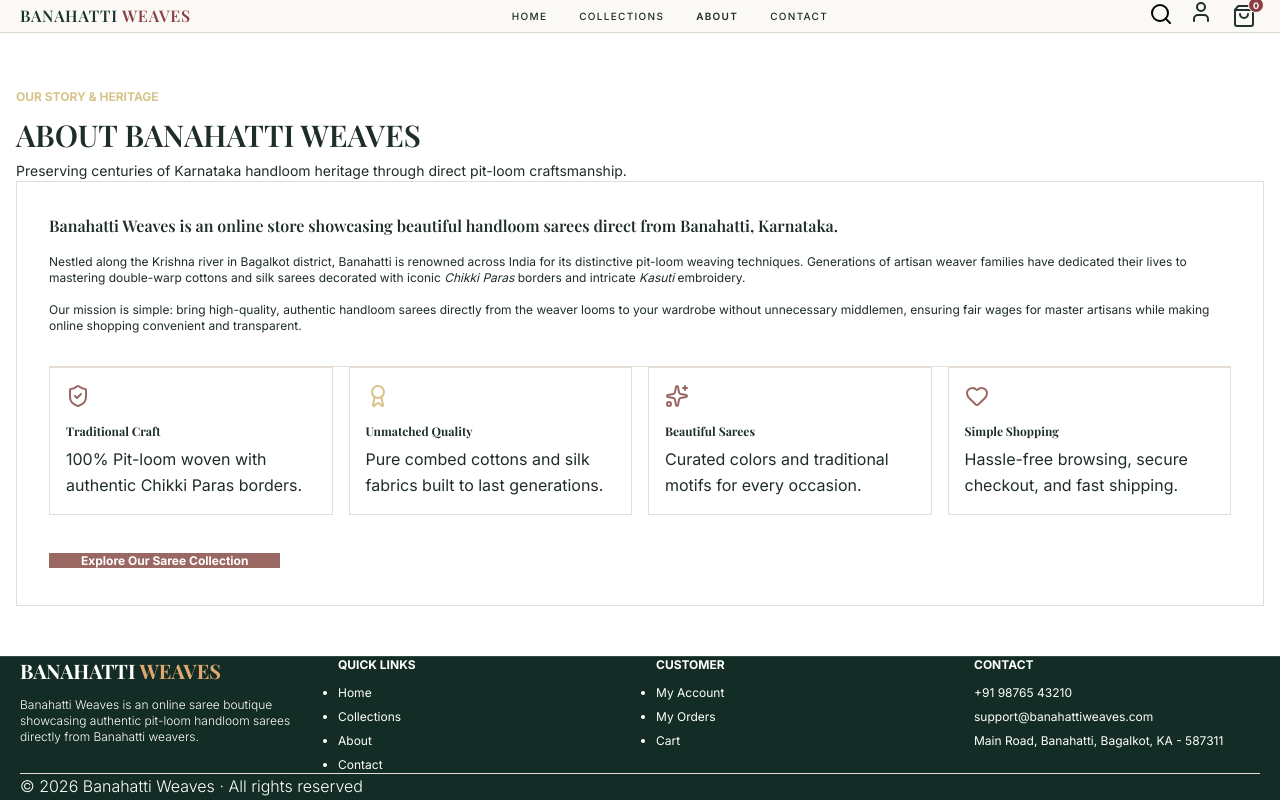
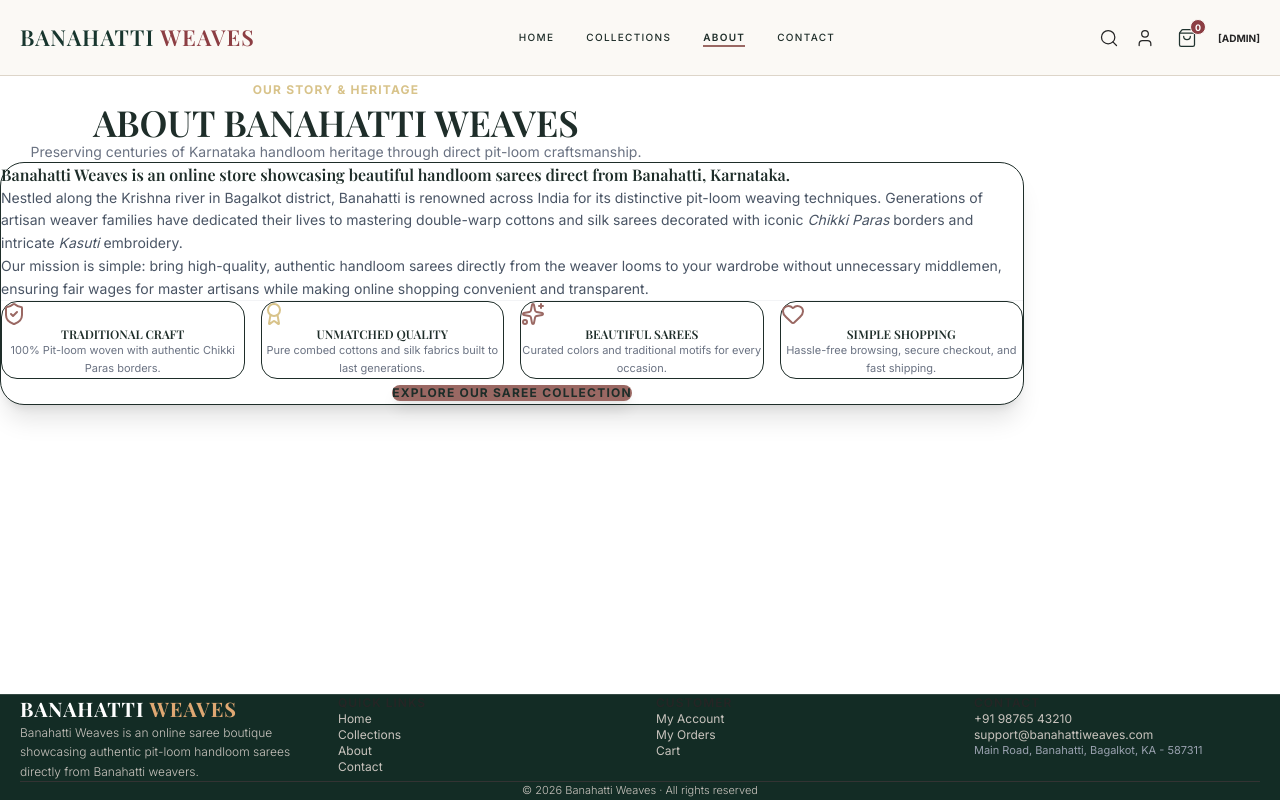
Before and after one commit to KartikKamatagi/Banahatti-Weaves, a React (Vite) app in the folder BanahattiWeaves/: page /about in a window 1280 px wide. Built offline with nearby package versions, Linux system fonts and the light colour scheme; a web font is replaced by a local one.

Commit message:
CSS updated

```diff
--- a/BanahattiWeaves/package.json
+++ b/BanahattiWeaves/package.json
@@ -16,10 +16,12 @@
     "react-router-dom": "^7.18.4"
   },
   "devDependencies": {
+    "@tailwindcss/vite": "^4.3.3",
     "@types/react": "^19.2.18",
     "@types/react-dom": "^19.2.7",
     "@vitejs/plugin-react": "^6.1.1",
     "oxlint": "^1.81.0",
+    "tailwindcss": "^4.3.3",
     "vite": "^8.3.0"
   }
 }
--- a/BanahattiWeaves/src/index.css
+++ b/BanahattiWeaves/src/index.css
@@ -1,4 +1,5 @@
 @import url('https://fonts.googleapis.com/css2?family=Inter:wght@300;400;500;600;700&family=Playfair+Display:ital,wght@0,400;0,500;0,600;0,700;1,400&display=swap');
+@import "tailwindcss";
 
 :root {
   --bg: #FAF8F5;
@@ -131,144 +132,6 @@ input, textarea, select {
   white-space: nowrap;
 }
 
-/* Layout Utilities */
-.flex { display: flex; }
-.inline-flex { display: inline-flex; }
-.flex-col { flex-direction: column; }
-.flex-wrap { flex-wrap: wrap; }
-.items-center { align-items: center; }
-.items-start { align-items: flex-start; }
-.items-end { align-items: flex-end; }
-.justify-between { justify-content: space-between; }
-.justify-center { justify-content: center; }
-.justify-around { justify-content: space-around; }
-.grid { display: grid; }
-.hidden { display: none; }
-.block { display: block; }
-
-@media (min-width: 640px) {
-  .sm\:inline { display: inline; }
-  .sm\:block { display: block; }
-  .sm\:flex { display: flex; }
-  .sm\:grid-cols-2 { grid-template-columns: repeat(2, minmax(0, 1fr)); }
-}
-
-@media (min-width: 768px) {
-  .md\:flex { display: flex; }
-  .md\:hidden { display: none; }
-  .md\:grid-cols-2 { grid-template-columns: repeat(2, minmax(0, 1fr)); }
-  .md\:grid-cols-3 { grid-template-columns: repeat(3, minmax(0, 1fr)); }
-  .md\:grid-cols-4 { grid-template-columns: repeat(4, minmax(0, 1fr)); }
-}
-
-@media (min-width: 1024px) {
-  .lg\:flex { display: flex; }
-  .lg\:grid { display: grid; }
-  .lg\:grid-cols-2 { grid-template-columns: 1fr 1fr; }
-  .lg\:grid-cols-4 { grid-template-columns: repeat(4, 1fr); }
-  .lg\:grid-cols-12 { grid-template-columns: repeat(12, minmax(0, 1fr)); }
-}
-
-.w-full { width: 100%; }
-.h-full { height: 100%; }
-.min-h-screen { min-height: 100vh; }
-
-.mx-auto { margin-left: auto; margin-right: auto; }
-.mt-1 { margin-top: 4px; }
-.mt-2 { margin-top: 8px; }
-.mt-3 { margin-top: 12px; }
-.mt-4 { margin-top: 16px; }
-.mt-6 { margin-top: 24px; }
-.mt-8 { margin-top: 32px; }
-.mb-1 { margin-bottom: 4px; }
-.mb-2 { margin-bottom: 8px; }
-.mb-3 { margin-bottom: 12px; }
-.mb-4 { margin-bottom: 16px; }
-.mb-6 { margin-bottom: 24px; }
-.mb-8 { margin-bottom: 32px; }
-
-.p-2 { padding: 8px; }
-.p-3 { padding: 12px; }
-.p-4 { padding: 16px; }
-.p-6 { padding: 24px; }
-.p-8 { padding: 32px; }
-.p-10 { padding: 40px; }
-.px-4 { padding-left: 16px; padding-right: 16px; }
-.px-6 { padding-left: 24px; padding-right: 24px; }
-.px-8 { padding-left: 32px; padding-right: 32px; }
-.py-2 { padding-top: 8px; padding-bottom: 8px; }
-.py-3 { padding-top: 12px; padding-bottom: 12px; }
-.py-4 { padding-top: 16px; padding-bottom: 16px; }
-.py-6 { padding-top: 24px; padding-bottom: 24px; }
-.py-8 { padding-top: 32px; padding-bottom: 32px; }
-.py-12 { padding-top: 48px; padding-bottom: 48px; }
-.py-16 { padding-top: 64px; padding-bottom: 64px; }
-
-.gap-2 { gap: 8px; }
-.gap-3 { gap: 12px; }
-.gap-4 { gap: 16px; }
-.gap-6 { gap: 24px; }
-.gap-8 { gap: 32px; }
-
-.space-y-2 > * + * { margin-top: 8px; }
-.space-y-3 > * + * { margin-top: 12px; }
-.space-y-4 > * + * { margin-top: 16px; }
-.space-y-6 > * + * { margin-top: 24px; }
-.space-y-8 > * + * { margin-top: 32px; }
-
-.rounded-none { border-radius: 0; }
-.rounded-sm { border-radius: 2px; }
-.rounded { border-radius: 4px; }
-.rounded-md { border-radius: 6px; }
-.rounded-lg { border-radius: 8px; }
-.rounded-full { border-radius: 9999px; }
-
-.text-xs { font-size: 12px; line-height: 16px; }
-.text-sm { font-size: 14px; line-height: 20px; }
-.text-base { font-size: 16px; line-height: 24px; }
-.text-lg { font-size: 18px; line-height: 28px; }
-.text-xl { font-size: 20px; line-height: 28px; }
-.text-2xl { font-size: 24px; line-height: 32px; }
-.text-3xl { font-size: 30px; line-height: 36px; }
-.text-4xl { font-size: 36px; line-height: 40px; }
-.text-5xl { font-size: 48px; line-height: 1.1; }
-
-.font-light { font-weight: 300; }
-.font-normal { font-weight: 400; }
-.font-medium { font-weight: 500; }
-.font-semibold { font-weight: 600; }
-.font-bold { font-weight: 700; }
-
-.text-white { color: #FFFFFF; }
-.text-dark { color: #242424; }
-.text-muted { color: #77716B; }
-.text-accent { color: #9A6863; }
-
-.bg-white { background-color: #FFFFFF; }
-.bg-dark { background-color: #242424; }
-.bg-bg { background-color: #FAF8F5; }
-.bg-accent { background-color: #9A6863; }
-
-.border { border: 1px solid var(--border); }
-.border-b { border-bottom: 1px solid var(--border); }
-.border-t { border-top: 1px solid var(--border); }
-
-.relative { position: relative; }
-.absolute { position: absolute; }
-.fixed { position: fixed; }
-.sticky { position: sticky; top: 0; }
-.inset-0 { top: 0; right: 0; bottom: 0; left: 0; }
-.top-0 { top: 0; }
-.right-0 { right: 0; }
-.bottom-0 { bottom: 0; }
-.left-0 { left: 0; }
-.z-40 { z-index: 40; }
-.z-50 { z-index: 50; }
-
-.overflow-hidden { overflow: hidden; }
-.object-cover { object-fit: cover; }
-.transition-all { transition: all 0.3s ease; }
-.transition-colors { transition: color 0.2s ease, background-color 0.2s ease, border-color 0.2s ease; }
 
 /* Storefront visual system */
 :root { --ink: #20332f; --forest: #18362e; --wine: #8c3e43; --clay: #b96e55; --sand: #f3eee6; --cream: #fbf9f5; --line: #ddd5c9; --gold: #c69b54; }
--- a/BanahattiWeaves/vite.config.js
+++ b/BanahattiWeaves/vite.config.js
@@ -1,7 +1,11 @@
 import react from '@vitejs/plugin-react'
+import tailwindcss from '@tailwindcss/vite'
 import { defineConfig } from 'vite'
 
 // https://vite.dev/config/
 export default defineConfig({
-  plugins: [react()],
+  plugins: [
+    react(),
+    tailwindcss(),
+  ],
 })
```
Also changed, not shown: 1 other file (tests, documents, lock files or other folders).
